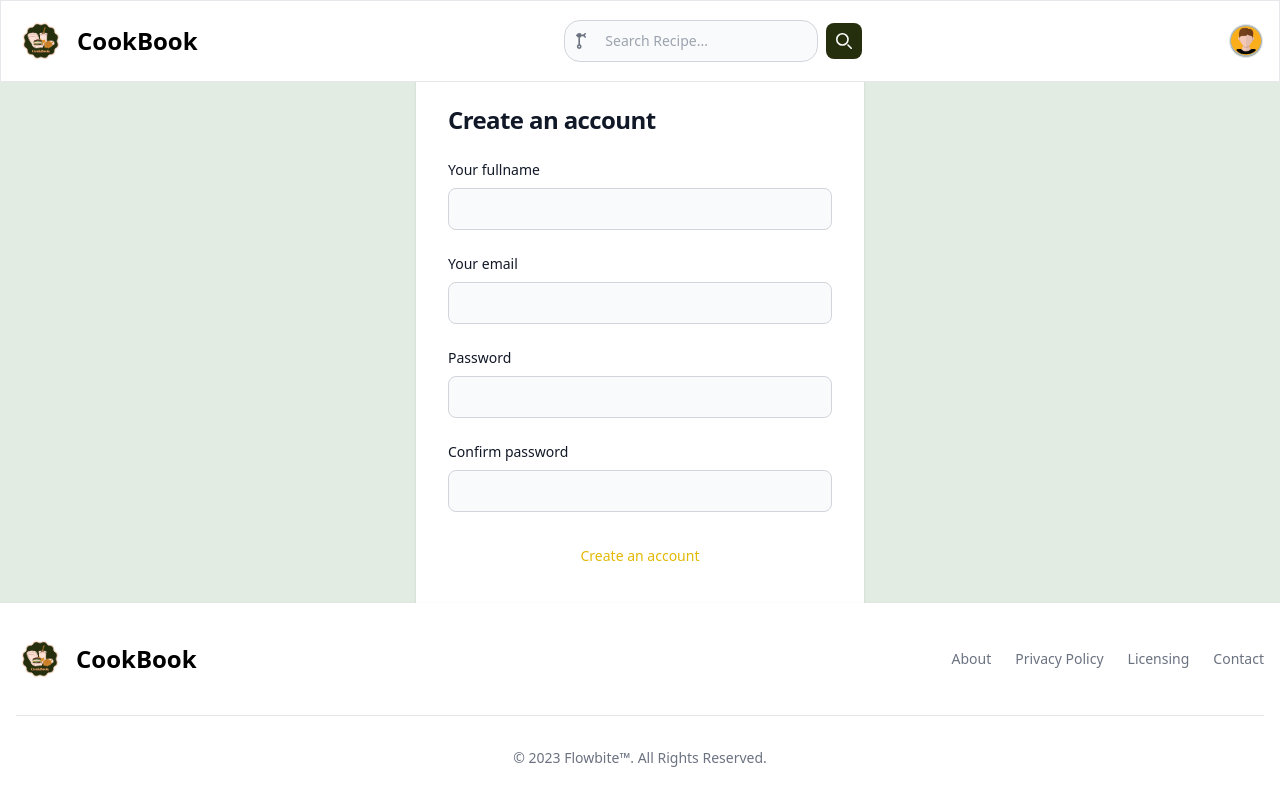
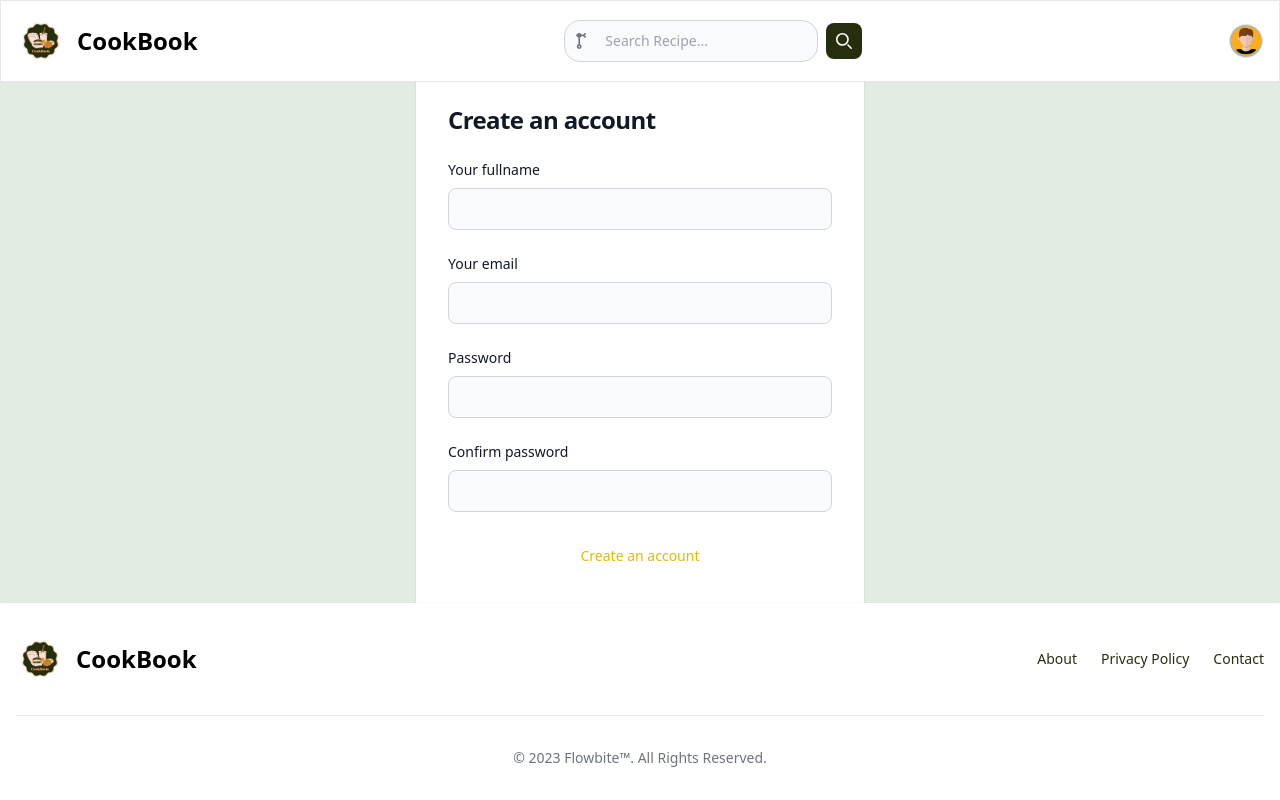
Before and after one commit to Naeemi7/CookBook, a React (Vite) app in the folder frontend/: page / in a window 1280 px wide. Built offline with nearby package versions, Linux system fonts and the light colour scheme.

Commit message:
footer has been modified

```diff
--- a/frontend/src/components/Footer.jsx
+++ b/frontend/src/components/Footer.jsx
@@ -10,11 +10,11 @@ const Footer = () => {
             className="flex items-center mb-4 sm:mb-0"
           >
             <img src={logo} className="h-12 mr-3" alt="Cook book logo" />
-            <span className="self-center text-2xl font-semibold whitespace-nowrap dark:text-button">
+            <span className="self-center text-2xl font-semibold whitespace-nowrap dark:text-cards">
               CookBook
             </span>
           </a>
-          <ul className="flex flex-wrap items-center mb-6 text-sm font-medium text-gray-500 sm:mb-0 dark:text-gray-400">
+          <ul className="flex flex-wrap items-center mb-6 text-sm font-medium text-cards sm:mb-0 dark:text-header">
             <li>
               <a href="#" className="mr-4 hover:underline md:mr-6">
                 About
@@ -26,11 +26,6 @@ const Footer = () => {
               </a>
             </li>
             <li>
-              <a href="#" className="mr-4 hover:underline md:mr-6">
-                Licensing
-              </a>
-            </li>
-            <li>
               <a href="#" className="hover:underline">
                 Contact
               </a>
@@ -38,7 +33,7 @@ const Footer = () => {
           </ul>
         </div>
         <hr className="my-6 border-gray-200 sm:mx-auto dark:border-gray-700 lg:my-8" />
-        <span className="block text-sm text-gray-500 sm:text-center dark:text-gray-400">
+        <span className="block text-sm text-gray-500 sm:text-center dark:text-header">
           © 2023{" "}
           <a href="https://flowbite.com/" className="hover:underline">
             Flowbite™
```
